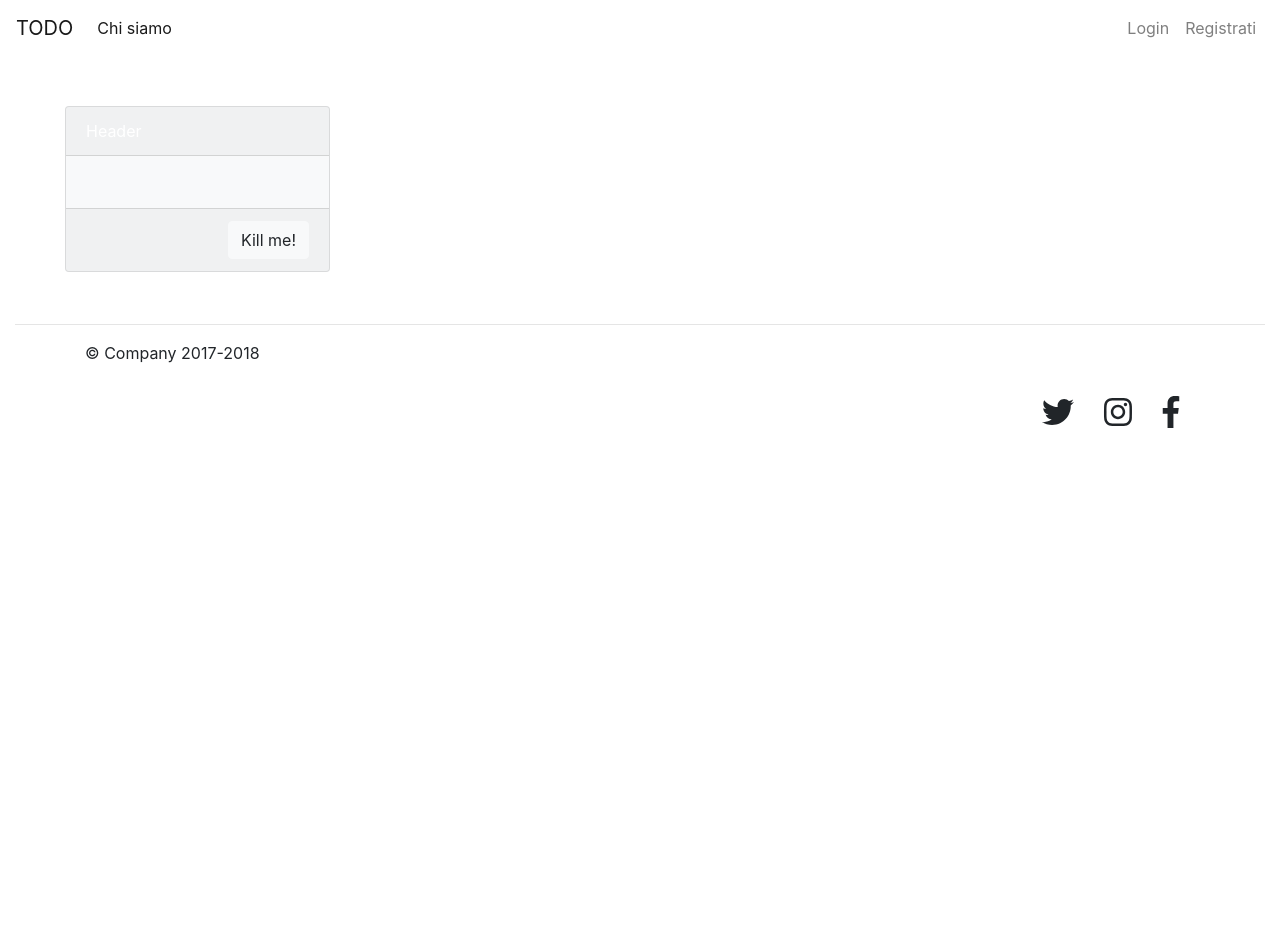
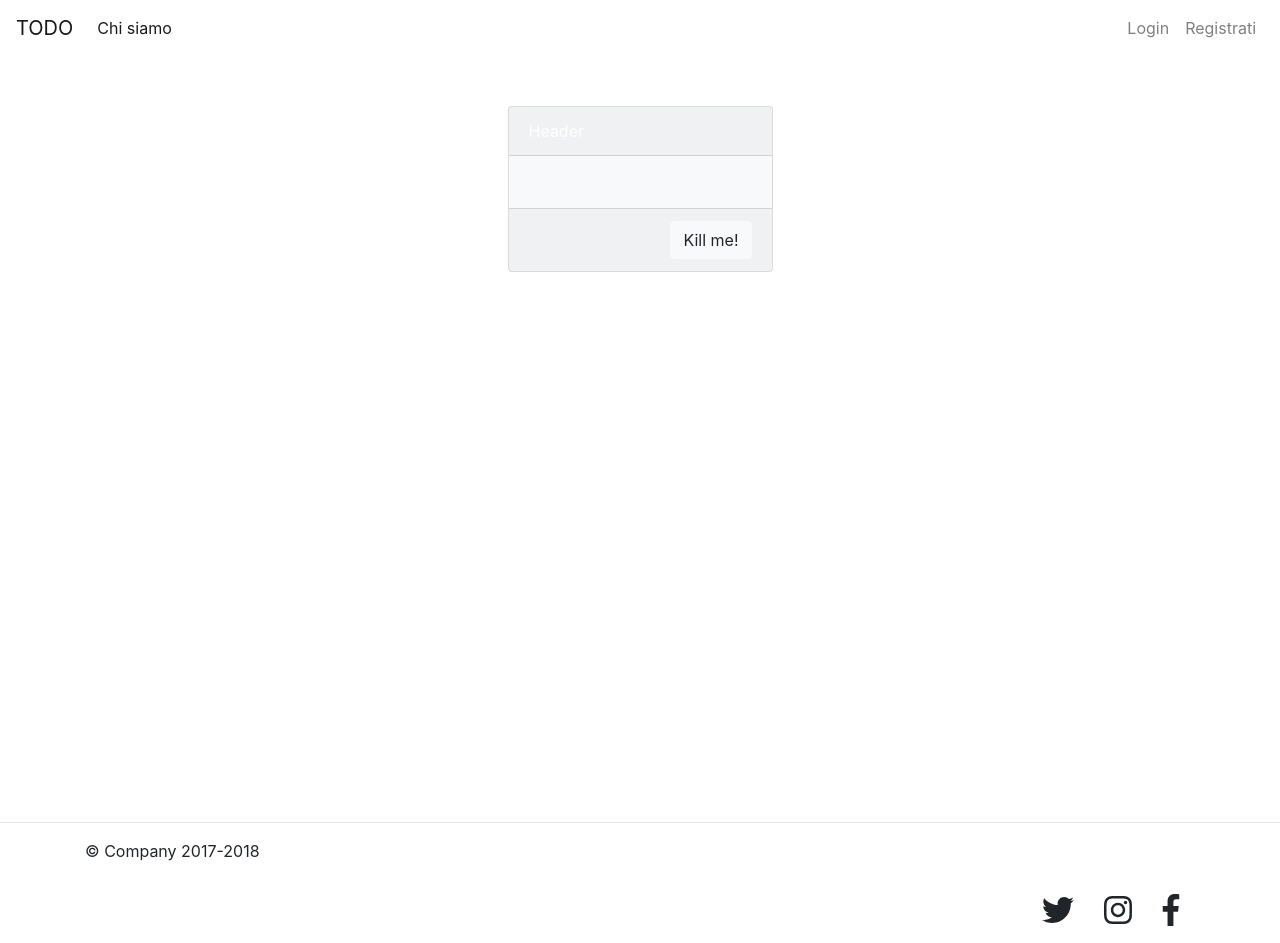
Before and after one commit to niccoicco9/esercitazione-ds-group, a website: page source/html/dettaglio.html in a window 1280 px wide. Before the commit the page ends 800 px from the top, so only its background shows below. Drawn offline with nearby package versions, Linux system fonts and the light colour scheme.

Commit message:
sistemazione css

```diff
--- a/source/css/index.css
+++ b/source/css/index.css
@@ -23,3 +23,9 @@ main .row {
 
 .td-center-content * {
   margin: 0px 5px 0px 5px; }
+#mainprincipale{
+  height:700px;
+}
+.col-md-3{
+  margin:0 auto;
+}
--- a/source/html/dettaglio.html
+++ b/source/html/dettaglio.html
@@ -46,7 +46,7 @@
             </div>
         </nav>
     </header>
-
+    <div id="mainprincipale">
     <main role="main">
         <div class="container-fluid">
             <!-- Example row of columns -->
@@ -67,12 +67,13 @@
                     </div>
                 </div>
             </div>
-            <hr>
+
         </div>
+    </div>
         <!-- /container -->
 
     </main>
-
+    <hr>
     <footer class="container">
         <p>&copy; Company 2017-2018</p>
         <div id="socialicon">
```
